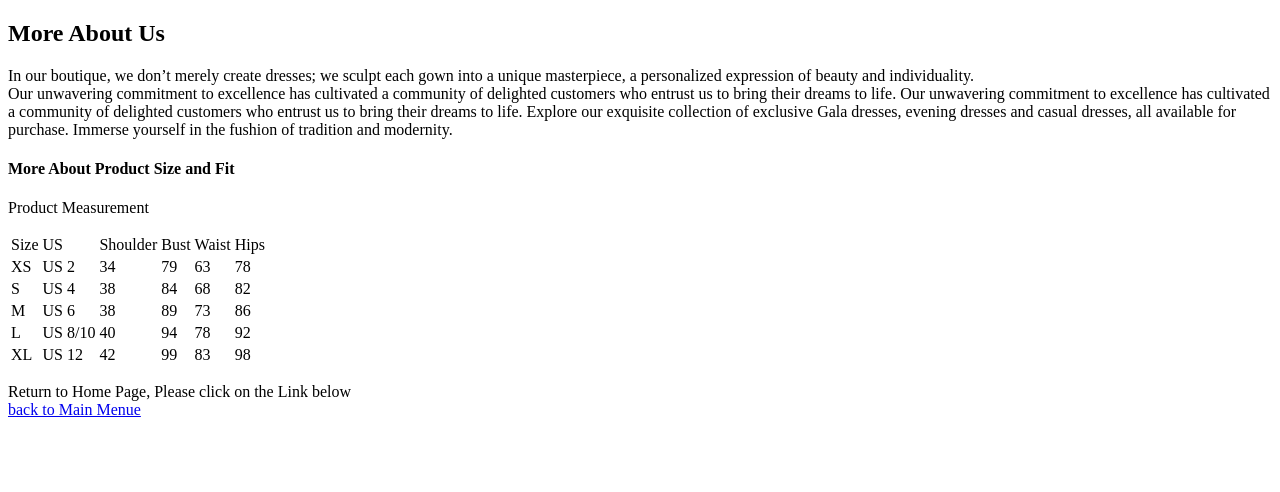
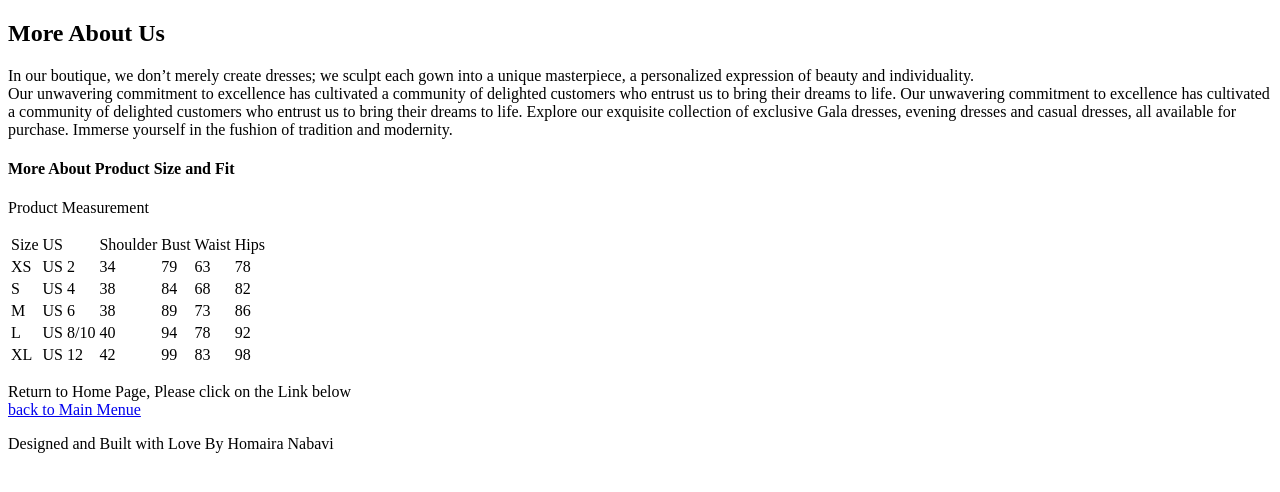
Before and after one commit to homairanabavi/Home-Work, a plain HTML site: page About.html in a window 1280 px wide. Drawn offline with Linux system fonts and the light colour scheme.

```diff
--- a/About.html
+++ b/About.html
@@ -79,5 +79,10 @@
             </p>
             </div>
         </section>
+        <footer>
+            <p>
+                Designed and Built with Love By Homaira Nabavi
+            </p>
+        </footer>
 </body>
 </html>
```
